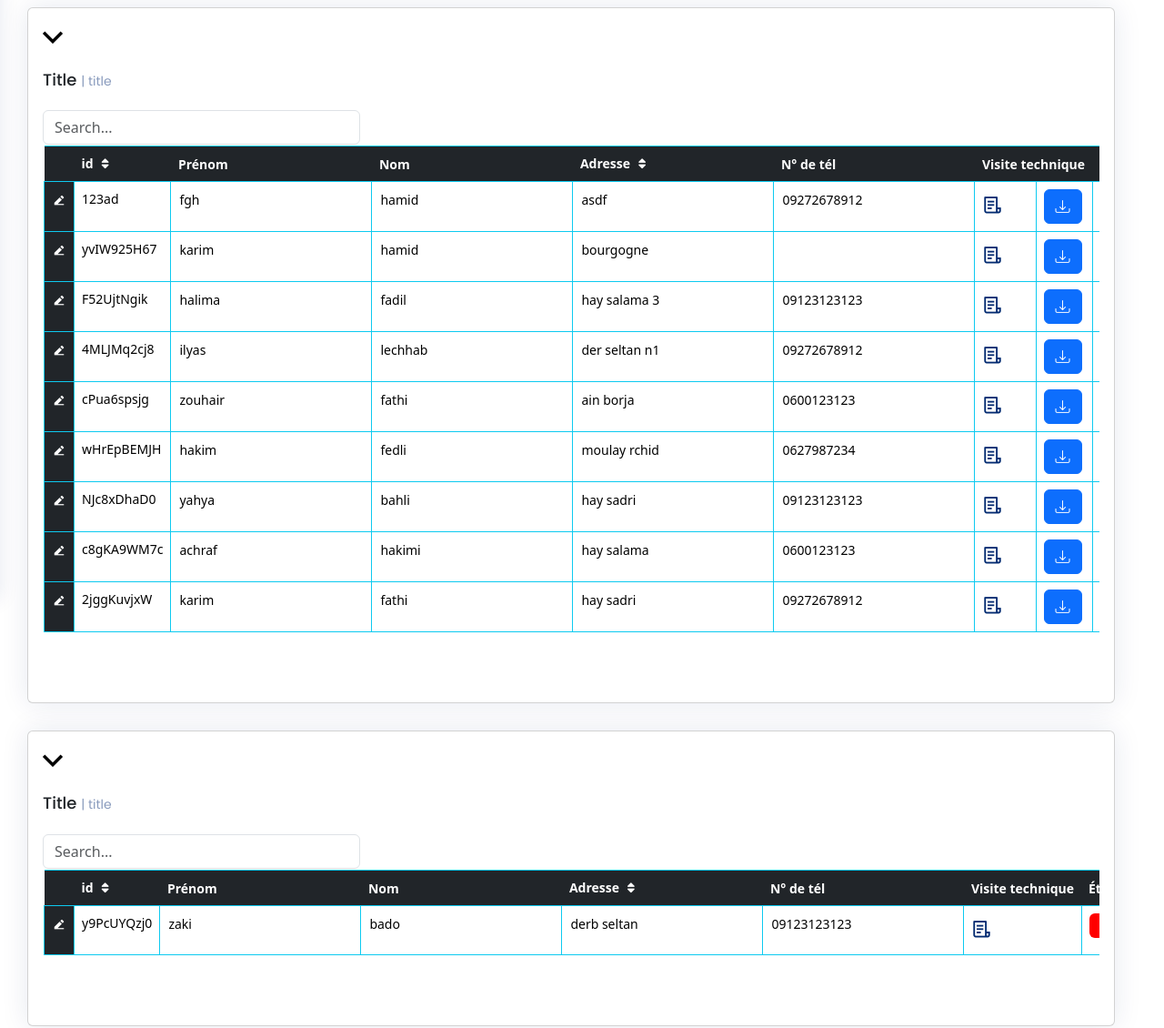
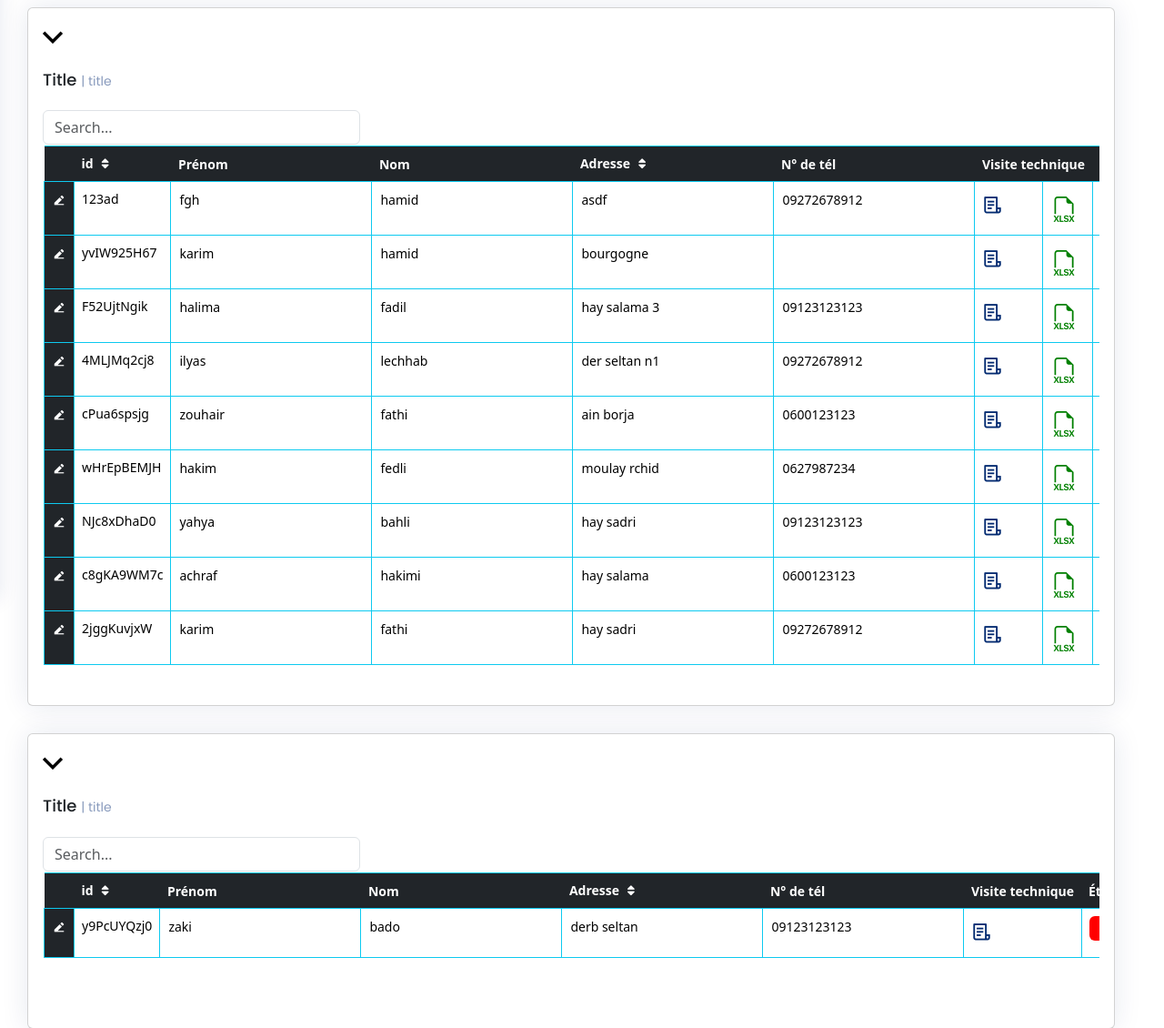
Before and after one commit to The-Night-Code/NC-Project-ER, a Django app: page /formT/ in a window 1280 px wide. Shown: the part 141-1271 px from the top of the page at 91% size. Run offline with Django 4.2, Linux system fonts and the light colour scheme; a user stored in the database is signed in; data comes from the database, SQL or seed files in the repository; some libraries are stand-ins or nearby versions.

Commit message:
v0.0.17.8 safe {xlsx}

```diff
--- a/ERapp/templates/html/formPage.html
+++ b/ERapp/templates/html/formPage.html
@@ -376,7 +376,7 @@
                                   </nav>
                                 </td>
                                 <td>
-                                  <a href="{% url 'download_K_file' file_id=item.cell_id %}" class="btn btn-primary"><i class="bi bi-download"></i></a>
+                                  <a href="{% url 'download_K_file' file_id=item.cell_id %}" class="button_table_data" style="color:green;"><i class="bi bi-filetype-xlsx fa-2x"></i></a>
                                 </td>  <!--  target="_blank"-->
 
                                 <td class="badge-cell" data-state="badge">
```
